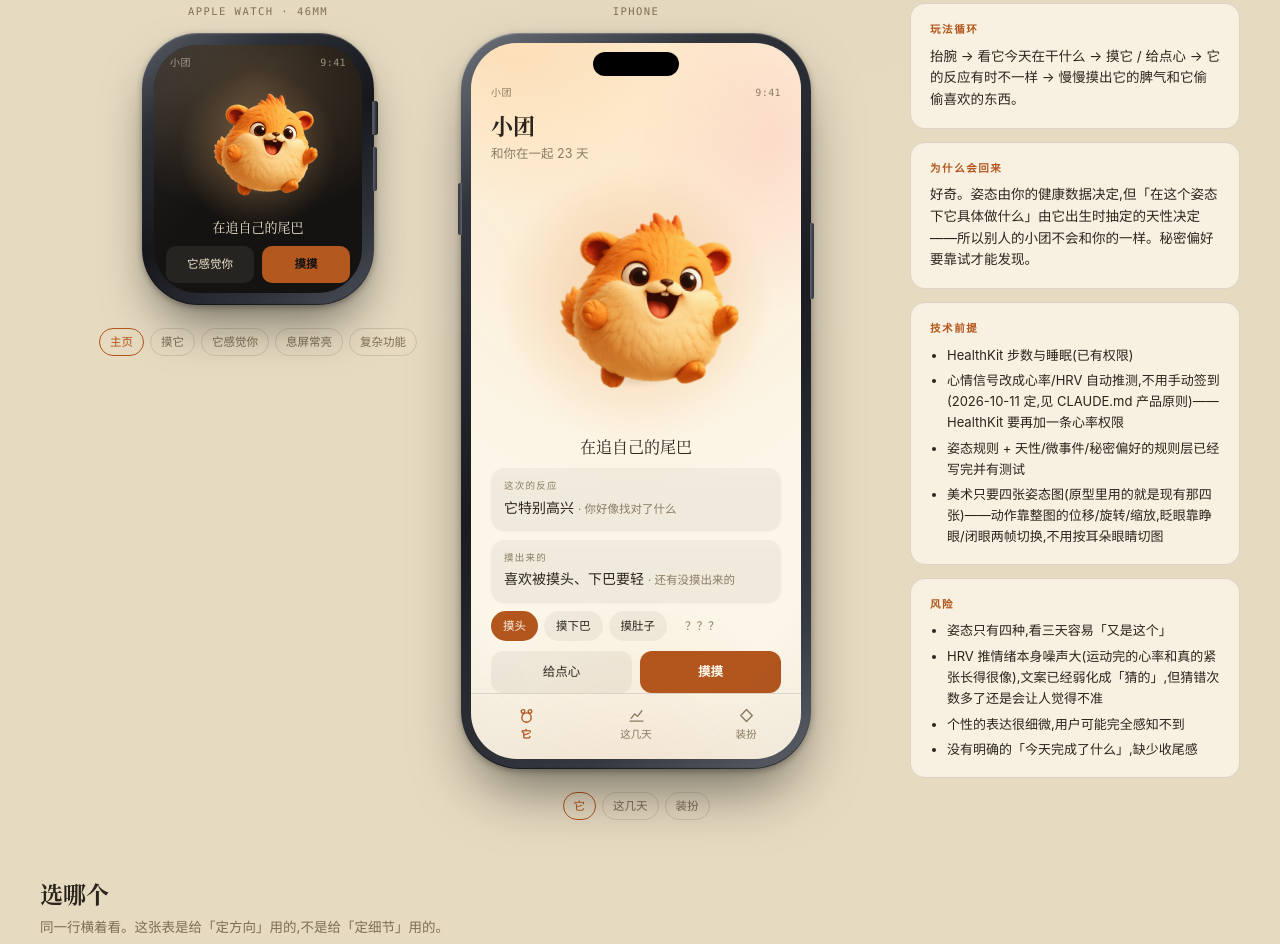
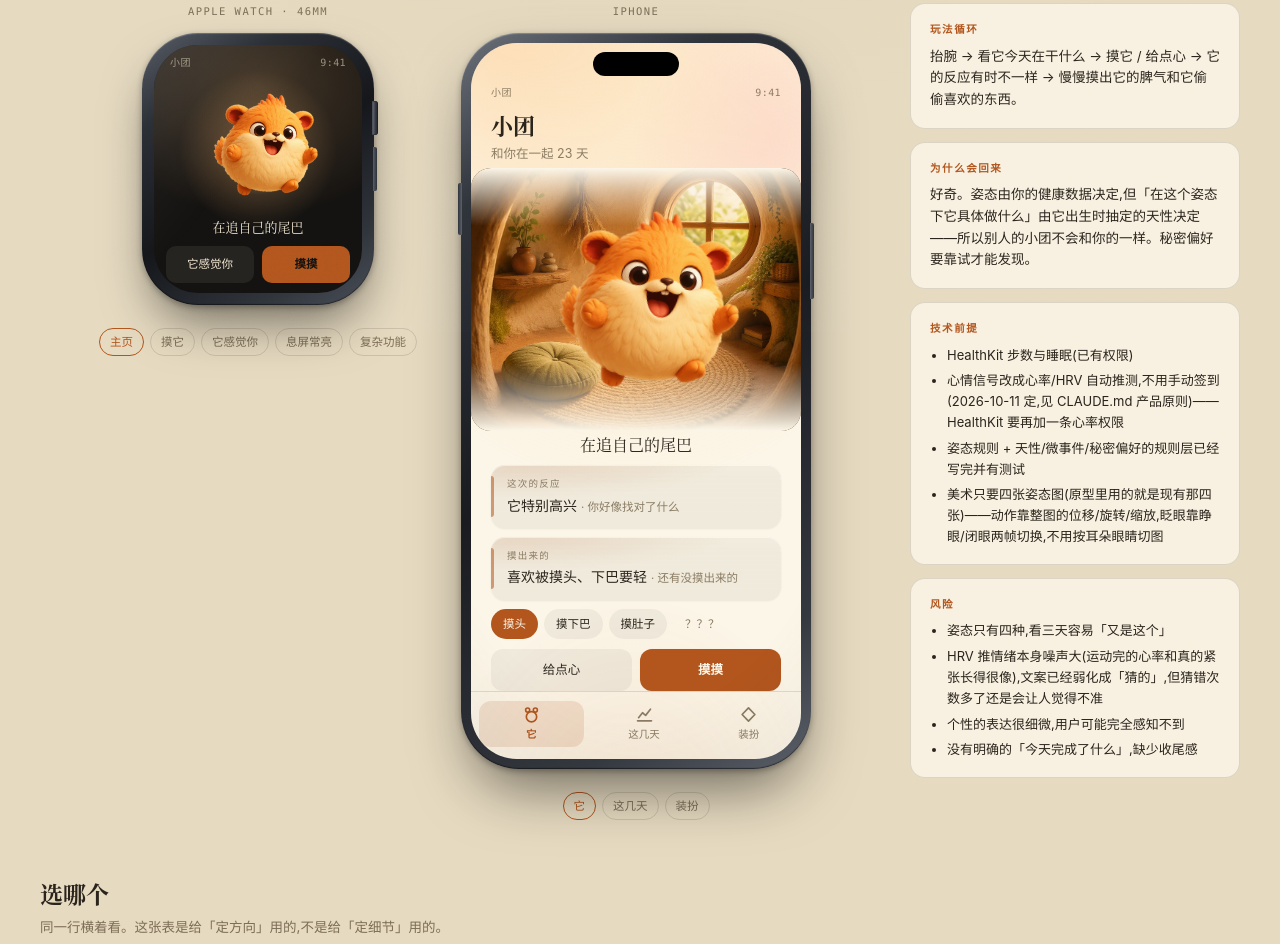
Before and after one commit to yang-yang9/watchpet-prototype, a plain HTML site: page index.html in a window 1280 px wide. Shown: the part 468-1412 px from the top of the page. Drawn offline with Linux system fonts and the light colour scheme.

Commit message:
prototype: 0550ac1 2026-10-11

```diff
--- a/index.html
+++ b/index.html
@@ -497,14 +497,24 @@ body[data-style="retro"] .phone-screen::before {
    这三样是「平的 div」和「像一块材料」之间的差别,代价只有几行 CSS。 */
 .tile {
   background:
+    radial-gradient(130% 95% at 10% 0%, var(--accent-soft), transparent 56%),
     linear-gradient(180deg, rgba(255, 255, 255, .055), rgba(255, 255, 255, 0)),
     var(--screen-card);
   border-radius: 14px;
-  padding: 11px 13px;
+  padding: 11px 13px 11px 16px;
   margin-top: 9px;
   box-shadow: var(--card-lift);
   position: relative;
   z-index: 1;
+}
+/* 左侧一道强调色竖条:把「一块灰盒子」变成「一条有归属的信息」。
+   截图里那两块灰 rect 是「简陋」观感的另一半来源——没有材质也没有归属色。 */
+.tile::before {
+  content: "";
+  position: absolute; left: 0; top: 11px; bottom: 11px;
+  width: 3px; border-radius: 0 3px 3px 0;
+  background: var(--accent);
+  opacity: .55;
 }
 body[data-style="retro"] .tile {
   border-radius: 3px;
@@ -566,8 +576,17 @@ body[data-style="retro"] .sbtn.primary { color: #060A07; }
   font: inherit; font-size: 10.5px;
   padding: 3px 0;
 }
-.tabbar button[aria-pressed="true"] { color: var(--accent); font-weight: 600; }
-.tabbar .ic { display: block; margin: 0 auto 2px; width: 19px; height: 19px; }
+/* 选中的 tab 给一块强调色底:原来只有文字变色,在一排哑色里太安静,
+   看不出「我在哪」。 */
+.tabbar button[aria-pressed="true"] {
+  color: var(--accent); font-weight: 600;
+  background: var(--accent-soft);
+  border-radius: 12px;
+  margin: 0 8px;
+}
+/* 图标放大一号、描边加粗:19px/1.7 描边在真机上就是几根头发丝,
+   截图里看起来像「没画完的线」,是简陋观感的一部分。 */
+.tabbar .ic { display: block; margin: 0 auto 2px; width: 21px; height: 21px; stroke-width: 1.9; }
 
 .chips { display: flex; flex-wrap: wrap; gap: 6px; margin-top: 9px; }
 .chip {
@@ -761,17 +780,39 @@ body[data-style="retro"] .slot { border-radius: 3px; }
    有具象画面感的屏幕背景。filter 不写在 .pet-stage 本身上:那样会连同里面的
    宠物一起吃两遍滤镜(宠物自己的 <img> 已经在吃 --pet-filter 了)。所以场景图
    单独放 ::before,宠物还是正常的子元素,各自过各自的滤镜。 */
-.pet-stage.scene-burrow { position: relative; overflow: hidden; border-radius: 20px; }
-.pet-stage.scene-burrow::before {
-  content: ""; position: absolute; inset: 0;
-  background-image: url('art/scene-burrow.jpg');
-  background-size: cover; background-position: center 38%;
+/* 场景底图:把宠物放进一个「房间」,而不是悬浮在空白里。
+   「界面太简陋」这条反馈看了截图才真正理解:宠物是一张抠出来的图,
+   底下什么都没有——竞争产品(Finch 一类)的宠物都**住在某个地方**。
+   三张场景(洞穴门口 / 洞里起居 / 晒台)都是同一套软粘土渲染,和宠物同源于
+   generate-image,所以宠物放进去不像贴上去的。构图时特意让画面中心留空。
+   滤镜不写在 .pet-stage 本身上:那样会连同里面的宠物一起吃两遍
+   (宠物自己的 <img> 已经在吃 --pet-filter 了)。场景图单独放 ::before,
+   宠物是正常子元素,各自过各自的滤镜。 */
+.pet-stage.scene { position: relative; overflow: hidden; border-radius: 20px; }
+.pet-stage.scene::before {
+  content: ""; position: absolute; inset: 0; z-index: 0;
+  background-image: var(--scene-img);
+  background-size: cover;
+  background-position: var(--scene-pos, 50% 62%);
   filter: var(--pet-filter);
 }
-.pet-stage.scene-burrow::after {
-  content: ""; position: absolute; inset: 0;
-  background: linear-gradient(180deg, transparent 45%, rgba(0,0,0,.3) 100%);
-}
+/* 上下融进屏幕底色,不然插画是一块贴上去的方照片。深色屏上 screen-bg 是黑,
+   浅色屏上是米色,同一条渐变两种情况都对。 */
+.pet-stage.scene::after {
+  content: ""; position: absolute; inset: 0; z-index: 1;
+  background: var(--scene-fade, linear-gradient(180deg, transparent 45%, rgba(0, 0, 0, .3) 100%));
+  pointer-events: none;
+}
+.pet-stage.scene .pet { z-index: 2; }
+.pet-stage.scene > div:not([class]) { position: relative; z-index: 2; }
+.pet-stage.scene-burrow { --scene-img: url('art/scene-burrow.jpg'); --scene-pos: 50% 38%; }
+.pet-stage.scene-room, .pet-stage.scene-window {
+  --scene-fade: linear-gradient(180deg, var(--screen-bg) 0%, transparent 22%, transparent 74%, var(--screen-bg) 100%);
+}
+.pet-stage.scene-room { --scene-img: url('art/scene-room.jpg'); --scene-pos: 50% 70%; }
+.pet-stage.scene-window { --scene-img: url('art/scene-window.jpg'); --scene-pos: 50% 78%; }
+/* 有场景的那几屏,舞台要比纯悬浮的高一截:场景需要一点上下文的面积才读得出是「地方」。 */
+.phone-screen .pet-stage.scene { min-height: 252px; }
 
 /* 尺寸给的是**上限**,不是硬值:手表屏那么小,方向 B 多一条进度条 + 两行说明,
    舞台就被挤到 92px,而宠物写死 104px —— 多出来的部分压在文字上。
@@ -1298,7 +1339,7 @@ a: {
         ${statusbar()}
         <h3>小团</h3>
         <p class="sub">和你在一起 23 天</p>
-        <div class="pet-stage">${pet('playful', 'chaseTail', 186)}</div>
+        <div class="pet-stage scene scene-room">${pet('playful', 'chaseTail', 186)}</div>
         <p class="doing" style="font-size:16px">在追自己的尾巴</p>
         <div class="tile">
           <div class="k">这次的反应</div>
@@ -1416,7 +1457,7 @@ b: {
         ${statusbar()}
         <h3>今天</h3>
         <p class="sub">它想做的事,一天一件</p>
-        <div class="pet-stage" style="min-height:160px">${pet('idle', 'waiting', 160)}</div>
+        <div class="pet-stage scene scene-window" style="min-height:210px">${pet('idle', 'waiting', 160)}</div>
         <p class="doing" style="font-size:17px">想晒会儿太阳</p>
         ${bar(0.6, '快到了 · 不显示还差多少,那是数字不是陪伴')}
         <div class="tile">
@@ -1480,7 +1521,7 @@ c: {
     { key: 'out', label: '它出门了', render: () => `
       <div class="scr">
         ${statusbar()}
-        <div class="pet-stage scene-burrow" style="min-height:84px">
+        <div class="pet-stage scene scene-burrow" style="min-height:84px">
           <div style="opacity:.3">${pet('idle', 'none', 72)}</div>
           ${motes()}
         </div>
@@ -1493,7 +1534,7 @@ c: {
     { key: 'back', label: '它回来了', render: () => `
       <div class="scr">
         ${statusbar()}
-        <div class="pet-stage scene-burrow">${pet('playful', 'tiltHead', 104)}${motes()}${burst()}</div>
+        <div class="pet-stage scene scene-burrow">${pet('playful', 'tiltHead', 104)}${motes()}${burst()}</div>
         <p class="doing">它回来了</p>
         <p class="sub" style="text-align:center">带回一颗果子</p>
         <div class="btn-row">
@@ -1555,7 +1596,7 @@ c: {
         ${statusbar()}
         <h3>小团</h3>
         <p class="sub">在家 · 刚回来</p>
-        <div class="pet-stage">${pet('calm', 'stare', 180)}</div>
+        <div class="pet-stage scene scene-room">${pet('calm', 'stare', 180)}</div>
         <p class="doing" style="font-size:16px">对着什么发呆</p>
         <div class="tile">
           <div class="k">下次出门</div>
```
Also changed, not shown: art/scene-room.jpg (added), art/scene-window.jpg (added).
